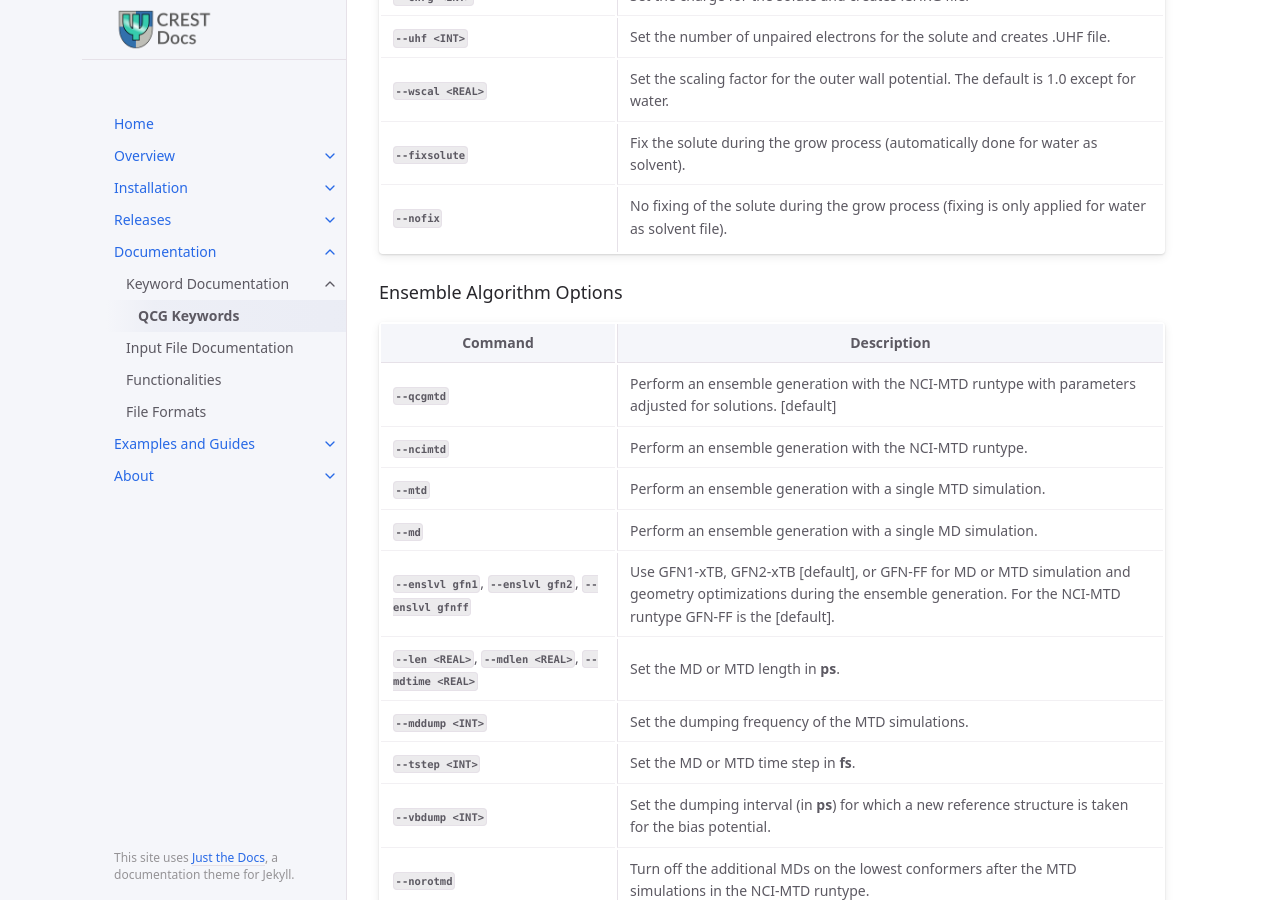
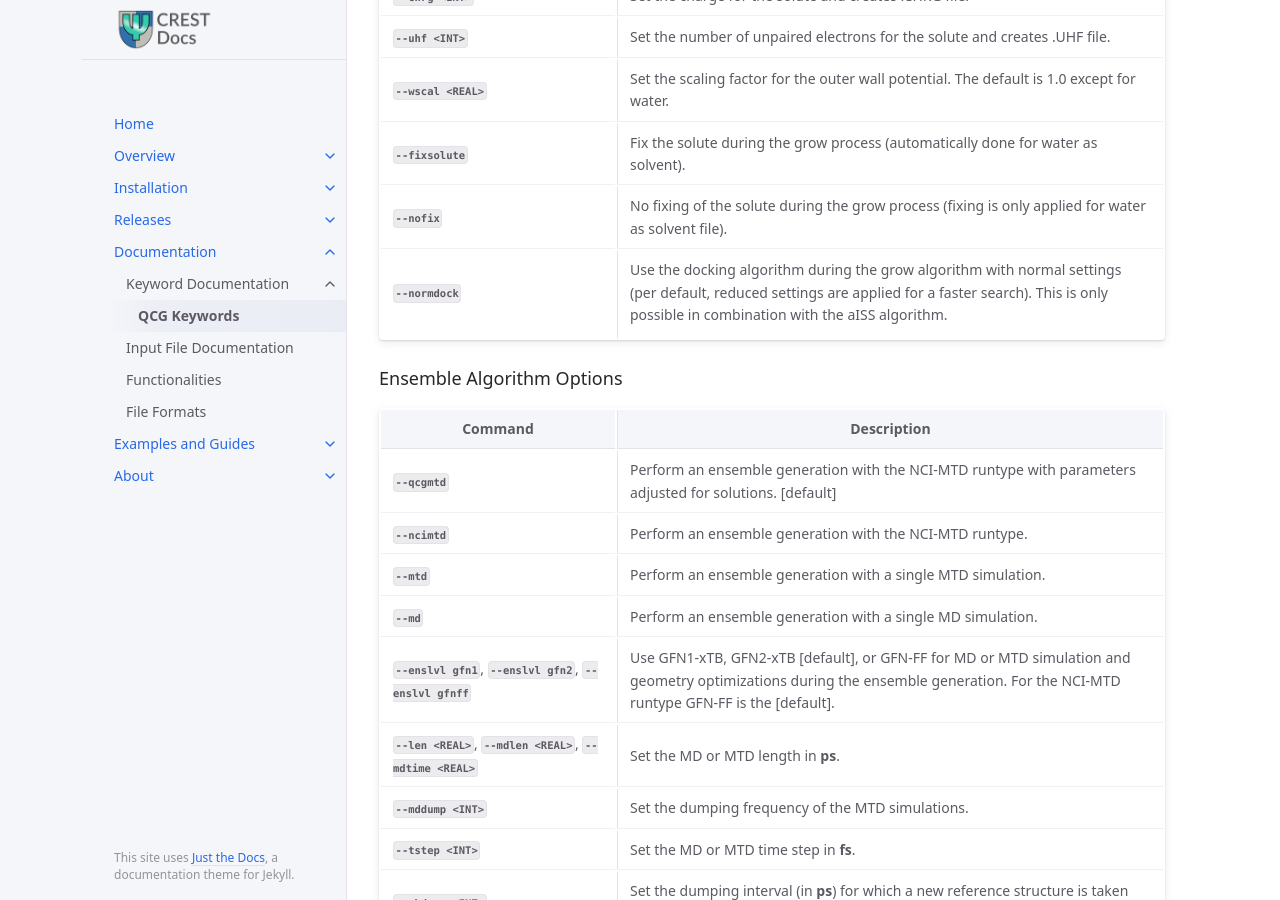
Before and after one commit to crest-lab/crest-docs, a Jekyll site: the page built from page/documentation/qcg_keywords.md, in a window 1280 px wide and 900 px high, scrolled down 1622 px. Built offline with Jekyll 4.4.1, drawn with Linux system fonts in a browser that asks for light colours.

Commit message:
Update QCG documentation

```diff
--- a/_data/qcg.yml
+++ b/_data/qcg.yml
@@ -72,6 +72,12 @@ qcggrow:
     descript: >
       No fixing of the solute during the grow process
       (fixing is only applied for water as solvent file).
+
+  - cmd: --normdock
+    descript: >
+      Use the docking algorithm during the grow algorithm with normal settings
+      (per default, reduced settings are applied for a faster search).
+      This is only possible in combination with the aISS algorithm.
 
 
 qcgensemble:
```
